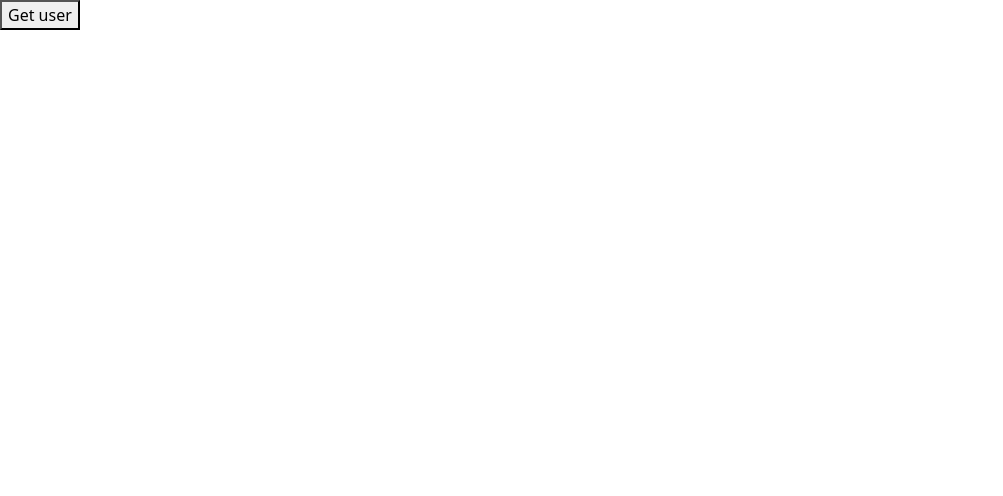
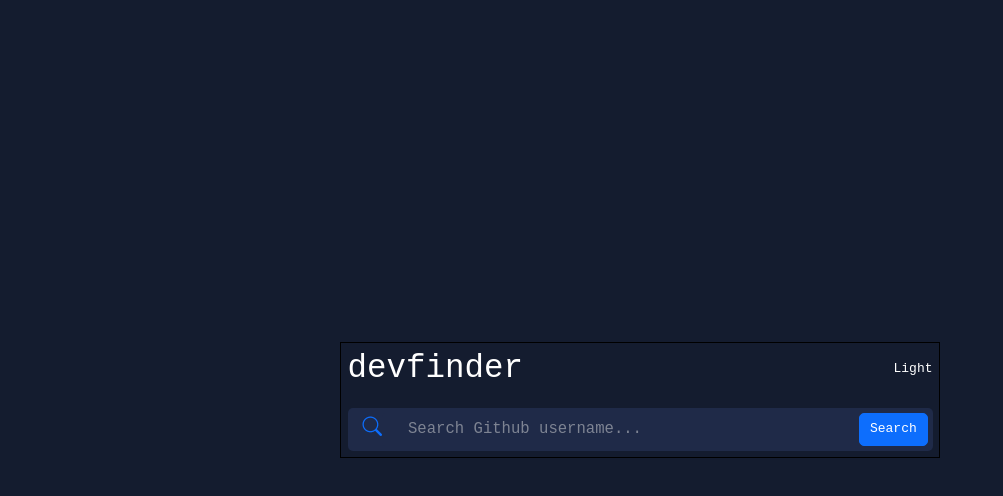
Before and after one commit to BauTancredi/github-user-app, a React (Vite) app: page / in a window 1280 px wide. Shown: the top 496 px of the page, without its empty margins (0-1003 px from the left). Built offline with nearby package versions, Linux system fonts and the light colour scheme.

Commit message:
Created search-bar and fetching onSubmit

```diff
--- a/index.html
+++ b/index.html
@@ -9,6 +9,11 @@
       integrity="sha384-EVSTQN3/azprG1Anm3QDgpJLIm9Nao0Yz1ztcQTwFspd3yD65VohhpuuCOmLASjC"
       crossorigin="anonymous"
     />
+    <link
+      rel="stylesheet"
+      href="https://cdn.jsdelivr.net/npm/bootstrap-icons@1.5.0/font/bootstrap-icons.css"
+    />
+
     <meta name="viewport" content="width=device-width, initial-scale=1.0" />
     <title>Github Finder</title>
   </head>
--- a/src/App.tsx
+++ b/src/App.tsx
@@ -1,17 +1,74 @@
-import fetchUser from "./api";
-import useLazyQuery from "./hooks/useLazyQuery";
+import { useState } from "react";
 
 function App() {
-  const [setEnabled, query] = useLazyQuery(["user"], fetchUser);
+  const [input, setInput] = useState("");
+  const [user, setUser] = useState({});
+  const [isLoading, setIsLoading] = useState(false);
+  const [error, setError] = useState(false);
 
-  // on click fetch user from github api using react-query
-  const handleClick = () => {
-    setEnabled(true);
+  const handleChange = (e: React.ChangeEvent<HTMLInputElement>) => {
+    setInput(e.target.value);
+  };
+
+  const handleSubmit = async (e: React.FormEvent<HTMLFormElement>) => {
+    e.preventDefault();
+    setIsLoading(true);
+    try {
+      const response = await fetch(`https://api.github.com/users/${input}`);
+      const user = await response.json();
+
+      if (response.ok) {
+        setUser(user);
+      } else {
+        throw new Error("Something went wrong");
+      }
+    } catch (error) {
+      console.log(error);
+      setError(true);
+    }
+    setIsLoading(false);
   };
 
   return (
-    <div className="App">
-      <button onClick={handleClick}>Get user</button>
+    <div className="App" id="light">
+      <div
+        className="container-sm d-flex justify-content-center p-2"
+        style={{
+          border: "1px solid black",
+          maxWidth: "600px",
+          flexDirection: "column",
+        }}
+      >
+        <div className="header d-flex align-items-center justify-content-between">
+          <h1 className="mb-0">devfinder</h1>
+          <p className="mb-0">Light</p>
+        </div>
+
+        <div className="search-bar d-flex mt-4 bt-3 align-items-center">
+          <i
+            className="bi-search"
+            style={{ fontSize: "1.5rem", color: "#0d6efd", marginLeft: "10px" }}
+          ></i>
+          <form className="d-flex w-100" onSubmit={handleSubmit}>
+            <input
+              type="text"
+              placeholder="Search Github username..."
+              className="form-control"
+              value={input}
+              onChange={handleChange}
+            />
+            <button
+              className="btn btn-primary ms-2"
+              type="submit"
+              style={{
+                borderRadius: "5px",
+              }}
+            >
+              Search
+            </button>
+          </form>
+        </div>
+      </div>
     </div>
   );
 }
--- a/src/api.tsx
+++ /dev/null
@@ -1,6 +0,0 @@
-const fetchUser = () =>
-  fetch("https://api.github.com/users/bautancredi")
-    .then((res) => res.json())
-    .then((data) => data);
-
-export default fetchUser;
--- a/src/hooks/useLazyQuery.tsx
+++ /dev/null
@@ -1,32 +0,0 @@
-import { SetStateAction, useCallback, useState } from "react";
-import {
-  QueryFunction,
-  QueryKey,
-  useQuery,
-  UseQueryOptions,
-  UseQueryResult,
-} from "@tanstack/react-query";
-
-type FetchCallback = (value: SetStateAction<boolean>) => void;
-export default function useLazyQuery<
-  TQueryFnData = unknown,
-  TError = unknown,
-  TData = TQueryFnData,
-  TQueryKey extends QueryKey = QueryKey
->(
-  key: TQueryKey,
-  fn: any,
-  options: any = {}
-): readonly [FetchCallback, UseQueryResult<unknown, unknown>] {
-  const [enabled, setEnabled] = useState(false);
-  const query: UseQueryResult<TData, TError> = useQuery<TData, TError>(
-    key,
-    fn,
-    { ...options, enabled }
-  );
-
-  return [
-    useCallback<FetchCallback>(() => setEnabled(true), []),
-    query,
-  ] as const;
-}
--- a/src/index.css
+++ b/src/index.css
@@ -0,0 +1,44 @@
+* {
+  box-sizing: border-box;
+  margin: 0;
+  padding: 0;
+  font-family: monospace !important;
+}
+
+.App {
+  display: flex;
+  align-items: center;
+  height: 100vh;
+  background-color: #141c2f;
+}
+
+#light h1 {
+  color: white;
+}
+
+#light p {
+  color: white;
+}
+
+#light .search-bar {
+  background-color: #1f2a48;
+  border-radius: 5px;
+  padding: 5px;
+}
+
+#light .search-bar input {
+  background-color: #1f2a48;
+  border: none;
+  padding-left: 2rem;
+  font-size: 1.2rem;
+  color: white;
+}
+
+#light input::placeholder {
+  color: #7e8493;
+}
+
+#light input:focus {
+  outline: none !important;
+  box-shadow: none;
+}
```
